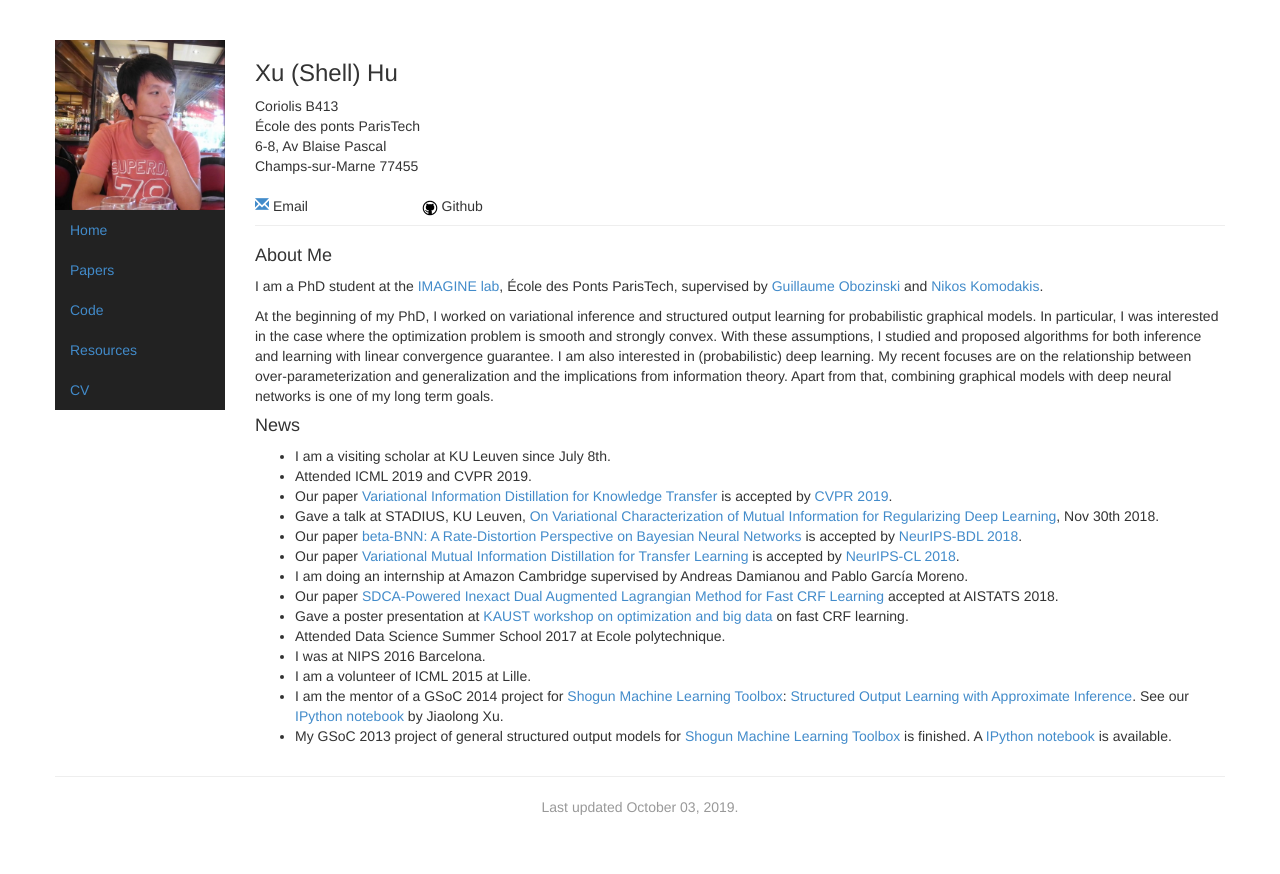
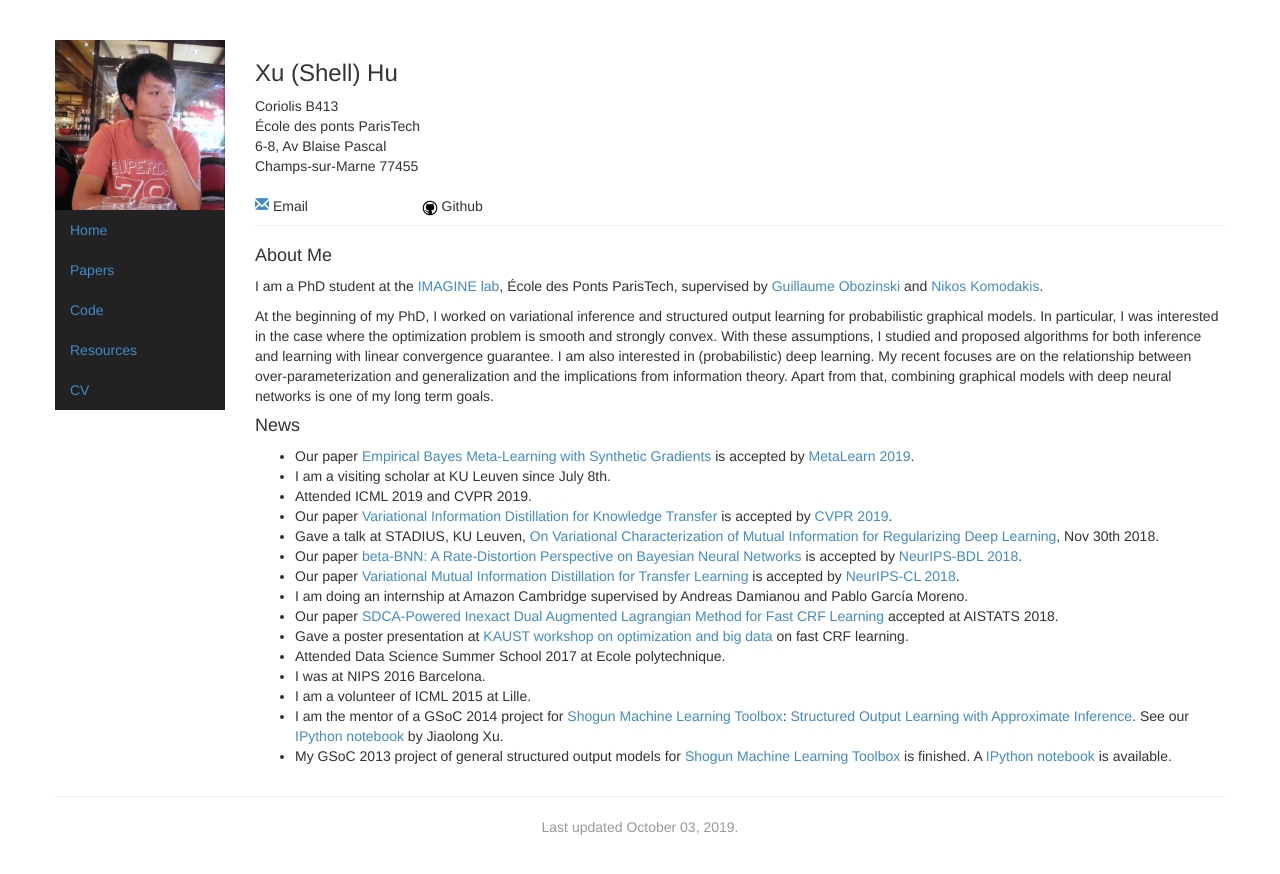
Before and after one commit to hushell/hushell.github.io, a Jekyll site: the page built from index.html, in a window 1280 px wide. Shown: the top 874 px of the page. Built offline with Jekyll 4.4.1, drawn with Linux system fonts in a browser that asks for light colours.

Commit message:
update 3/10/19

```diff
--- a/index.html
+++ b/index.html
@@ -3,6 +3,8 @@ layout: default
 title: Shell Hu
 picture: paris
 news:
+  - >
+      Our paper <a href="papers/nips19_ml.pdf">Empirical Bayes Meta-Learning with Synthetic Gradients</a> is accepted by <a href="http://metalearning.ml/2019/">MetaLearn 2019</a>.
   - >
       I am a visiting scholar at KU Leuven since July 8th.
   - >
```
Also changed, not shown: 1 other file.
